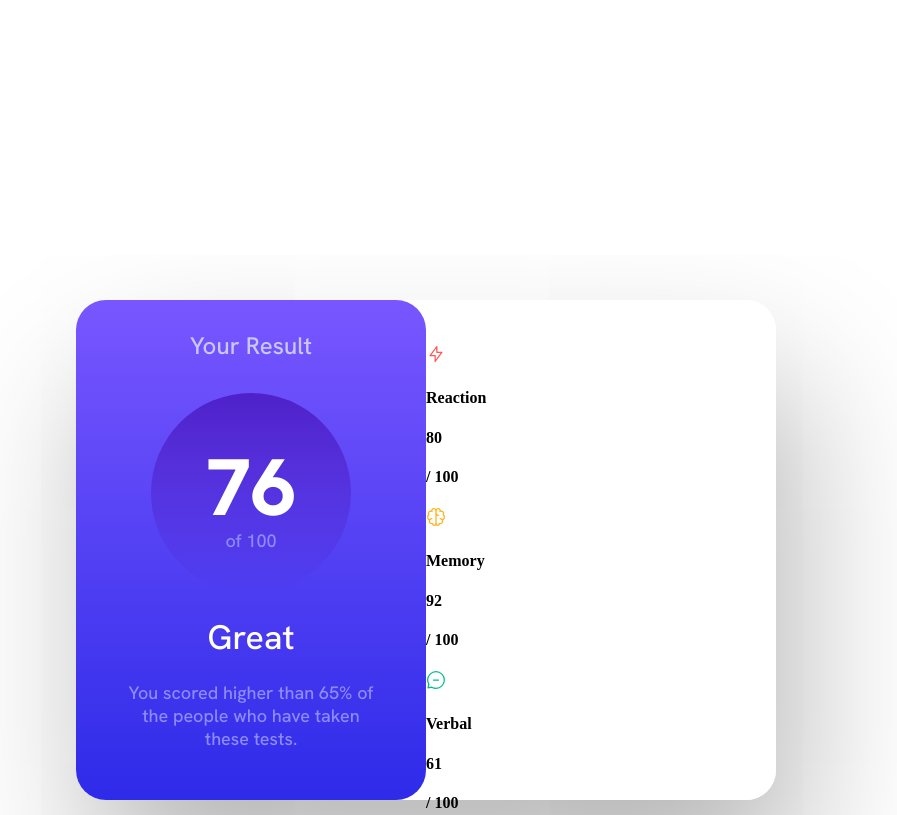
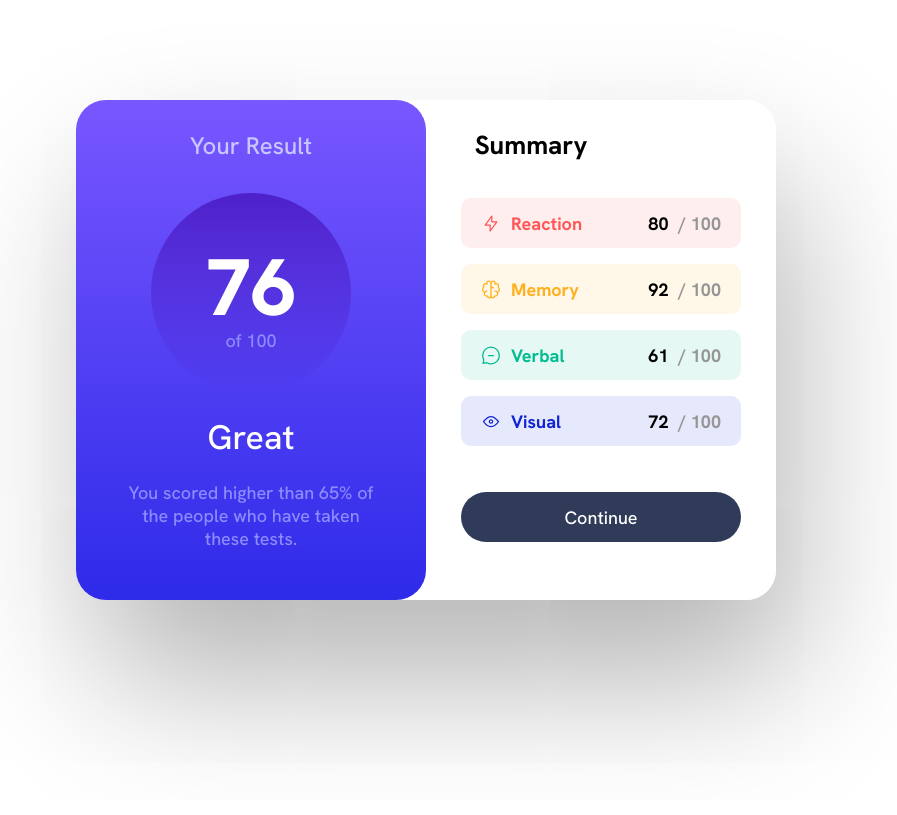
Before and after one commit to chalbrik/Results_Summary_Component_Project, a plain HTML site: page index.html in a window 1280 px wide. Shown: the top 815 px of the page, without its empty margins (214-1111 px from the left). Drawn offline with Linux system fonts and the light colour scheme.

Commit message:
Update changes

```diff
--- a/style.css
+++ b/style.css
@@ -7,7 +7,7 @@ body {
     height: 500px;
     width: 700px;
     margin: auto;
-    margin-top: 300px;
+    margin-top: 100px;
     box-shadow: 20px 80px 150px rgb(180, 180, 180);
     border-radius: 30px;
 
@@ -26,7 +26,7 @@ body {
 
 }
 
-.left-side-card > h3{
+.left-side-card>h3 {
     font-family: 'Hanken Grotesk', sans-serif;
     font-weight: 500;
     font-size: 24px;
@@ -58,14 +58,14 @@ body {
     margin: 0 0 -10px 0;
 }
 
-.left-side-card p{
+.left-side-card p {
     font-family: 'Hanken Grotesk', sans-serif;
     font-weight: 500;
     font-size: 18px;
     color: hsl(241, 98%, 77%);
 }
 
-.left-side-card > p{
+.left-side-card>p {
     text-align: center;
     margin: 0 50px 50px 50px;
 }
@@ -74,7 +74,7 @@ body {
     margin: 0;
 }
 
-.left-side-card > h2{
+.left-side-card>h2 {
     font-family: 'Hanken Grotesk', sans-serif;
     font-weight: 500;
     font-size: 34px;
@@ -87,28 +87,123 @@ body {
     width: 350px;
     background-color: hsl(0, 0%, 100%);
     border-radius: 30px;
+
+    display: flex;
+    flex-direction: column;
+    justify-content: space-around;
+    align-items: center;
 }
 
-.right-side-card >h3 {
+.right-side-card>h3 {
     font-family: 'Hanken Grotesk', sans-serif;
-    font-weight: 800;
-    font-size: 34px;
-    color: hsl(0, 0%, 100%);
+    font-weight: 700;
+    font-size: 26px;
+    color: black;
+    margin: 20px 140px 20px 0;
+}
+
+.right-side-card h4 {
+    font-family: 'Hanken Grotesk', sans-serif;
+    font-weight: 700;
+    font-size: 18px;
+    color: black;
     margin: 0 0 0 0;
 }
 
+.summary-field {
+    height: 50px;
+    width: 80%;
+
+    display: flex;
+    flex-direction: row;
+    justify-content: space-between;
+    align-items: center;
+
+    border-radius: 10px;
+}
+
+.reaction {
+    background-color: hsl(0, 100%, 67%, 0.1);
+
+}
+
+.reaction > .summary-name > h4 {
+    color: hsl(0, 100%, 67%);
+
+}
+
+.memory {
+    background-color: hsla(39, 100%, 56%, 0.1);
+}
+
+.memory > .summary-name > h4 {
+    color: hsla(39, 100%, 56%);
+
+}
+
+.verbal {
+    background-color: hsl(166, 100%, 37%, 0.1);
+}
+
+.verbal > .summary-name > h4 {
+    color: hsl(166, 100%, 37%);
+
+}
+
+.visual {
+    background-color: hsl(234, 85%, 45%, 0.1)
+}
+
+.visual > .summary-name > h4 {
+    color:  hsl(234, 85%, 45%)
+}
 
 
+.summary-data {
+    display: flex;
+    flex-direction: row;
+
+}
+
+.icon {
+    margin: 0 10px 0 20px;
+}
+
+.score {
+    margin-right: 10px;
+}
+
+.score > h4{
+    margin-right: 10px;
+}
+
+h4.max-score{
+    color: rgb(150, 150, 150);
+}
 
 
+button{
+    border: none;
+    border-radius: 25px;
 
+    height: 50px;
+    width: 80%;
 
+    background-color: hsl(224, 30%, 27%);
 
-.attribution {
-    font-size: 11px;
-    text-align: center;
+    font-family: 'Hanken Grotesk', sans-serif;
+    font-weight: 500;
+    font-size: 18px;
+
+    color: #fff;
+    cursor: pointer;
+    margin: 30px 0 50px 0;
 }
 
-.attribution a {
-    color: hsl(228, 45%, 44%);
+button:hover{
+    background-image: linear-gradient(hsl(252, 100%, 67%), hsl(241, 81%, 54%));
 }
+
+button:focus{
+    background-image: linear-gradient(hsl(252, 100%, 67%), hsl(241, 81%, 54%));
+}
```
